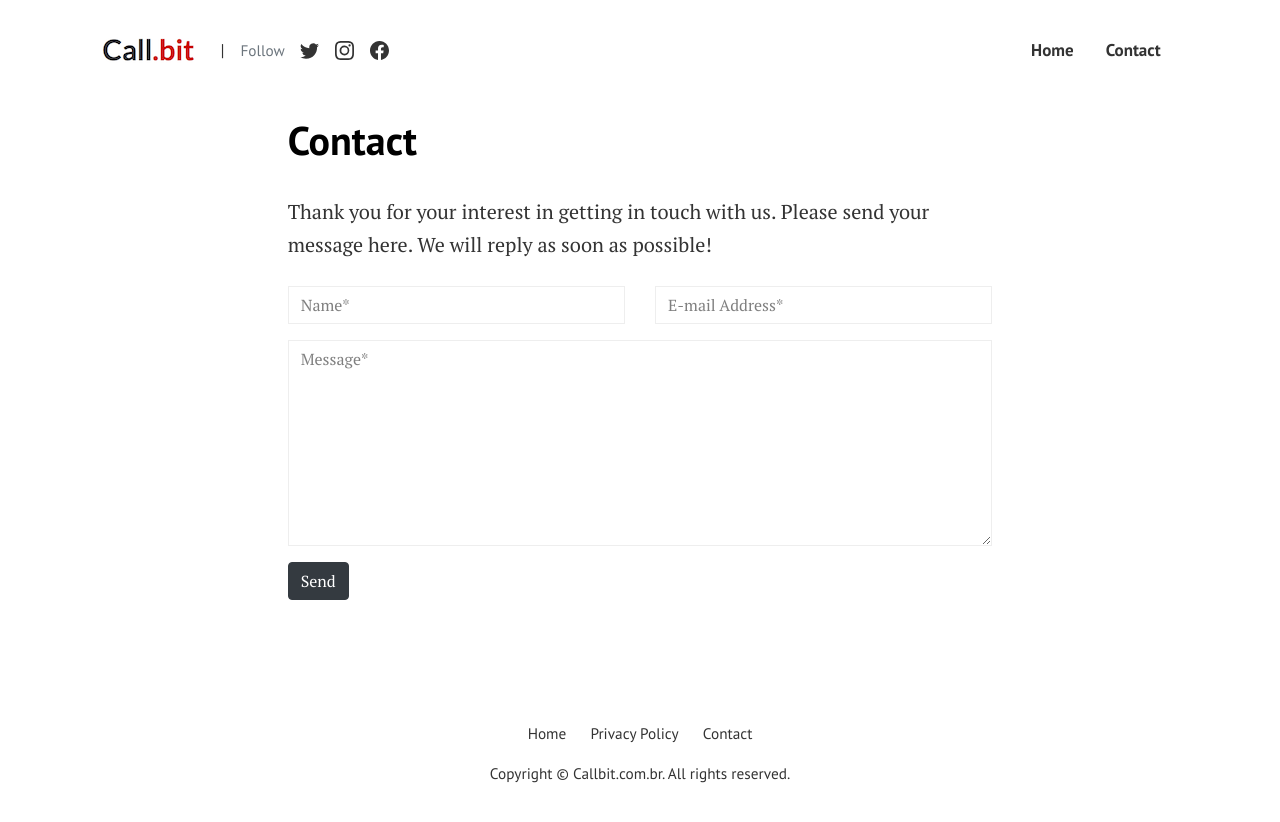
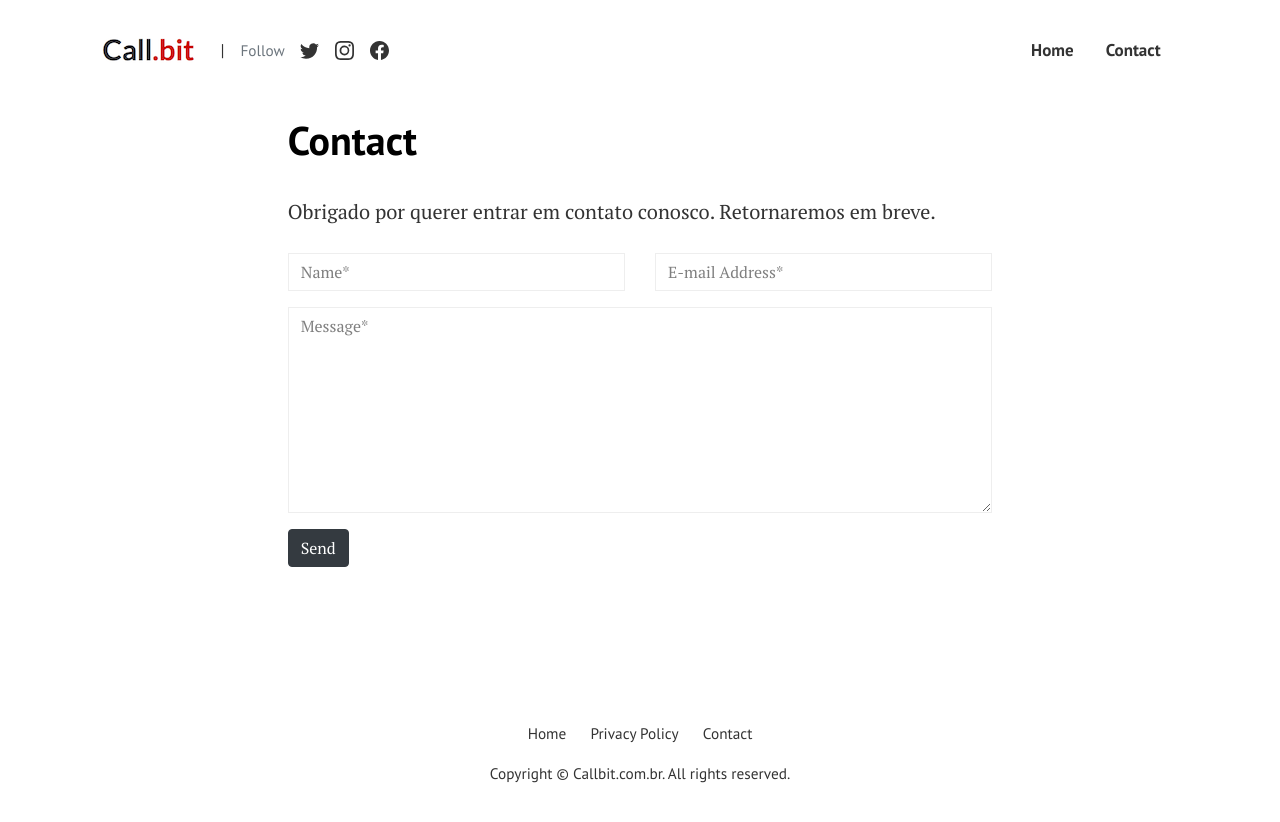
Before and after one commit to callbit/callbit-site, a Jekyll site: the page built from pages/contact.html, in a window 1280 px wide. Shown: the top 822 px of the page. Built offline with Jekyll 4.4.1, drawn with Linux system fonts in a browser that asks for light colours.

Commit message:
Versão 1.6
incluso de formspree no config
correcao do contact HTML

```diff
--- a/_config.yml
+++ b/_config.yml
@@ -14,6 +14,7 @@ lang: pt_br
 feed_items: 10
 feed_update_period: daily
 feed_update_frequency: 1
+formspree: xdoyvqob
 markdown: kramdown
 kramdown:
   syntax_highlighter_opts:
--- a/pages/contact.html
+++ b/pages/contact.html
@@ -5,8 +5,8 @@ permalink: "/contact/"
 comments: false
 ---
 
-<form action="https://formspree.io/{{site.email}}" method="POST">
-<p class="mb-4">Thank you for your interest in getting in touch with us. Please send your message here. We will reply as soon as possible!</p>
+<form action="https://formspree.io/f/{{site.formspree}}" method="POST">
+<p class="mb-4">Obrigado por querer entrar em contato conosco. Retornaremos em breve.</p>
 <div class="form-group row">
 <div class="col-md-6">
 <input class="form-control" type="text" name="name" placeholder="Name*" required>
```
Also changed, not shown: 13 other files.
